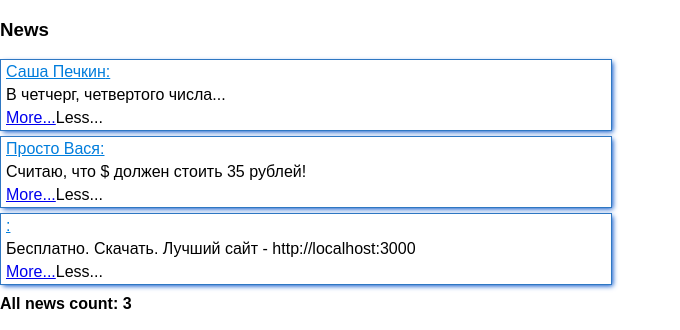
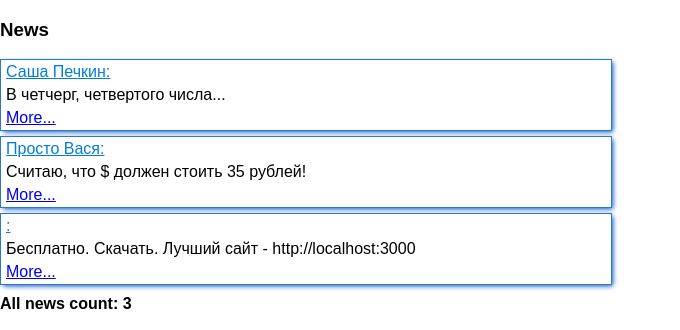
Before and after one commit to nick-sorogovets/react-tutorial, a React (Create React App) app: page / in a window 1280 px wide. Shown: the top 330 px of the page, without its empty margins (0-680 px from the left). Built offline with nearby package versions, Linux system fonts and the light colour scheme.

Commit message:
read less

```diff
--- a/src/Article.jsx
+++ b/src/Article.jsx
@@ -18,7 +18,7 @@ class Article extends Component {
     }
 
     readLess = (event) => {
-
+        this.readMore(event);
     }
 
     render() {
@@ -34,8 +34,9 @@ class Article extends Component {
                     More...
                 </a>
                 <a
-                    onClick={this.readLess}
-                    className={"news_readless" + (visible ? '' : 'none')}>
+                  href="#"
+                  onClick={this.readLess}
+                  className={"news_readless " + (visible ? '' : 'none')}>
                     Less...
                 </a>
                 <p className={"news__big-text " + (visible ? '' : 'none')}>{bigText}</p>
```
